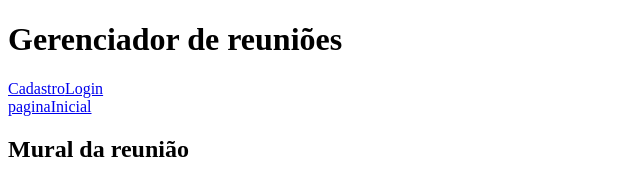
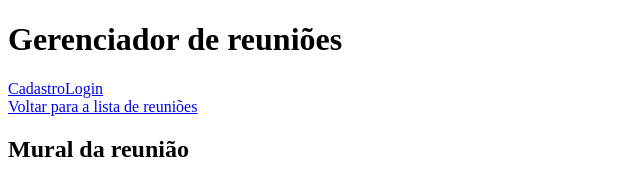
Before and after one commit to MatheusPaixaoG/meeting-manager, an Angular app in the folder mtm-gui/: page /mural in a window 1280 px wide. Shown: the top 184 px of the page, without its empty margins (0-640 px from the left). Built offline with nearby package versions, Linux system fonts and the light colour scheme.

Commit message:
Melhorando a navegação entre componentes

```diff
--- a/mtm-gui/src/app/lista-reunioes/lista-reunioes.component.html
+++ b/mtm-gui/src/app/lista-reunioes/lista-reunioes.component.html
@@ -1,5 +1,5 @@
 <html (mousemove)="onMove()">
-  <a [routerLink]="'/paginaInicial'">paginaInicial</a>
+  <a [routerLink]="'/paginaInicial'" (click)="deslogar()">Deslogar</a>
   <h1>Lista de reuniões</h1>
 
     <ul>
--- a/mtm-gui/src/app/lista-reunioes/lista-reunioes.component.ts
+++ b/mtm-gui/src/app/lista-reunioes/lista-reunioes.component.ts
@@ -1,7 +1,6 @@
 import { Component, OnInit } from '@angular/core';
 import { Reuniao } from '../reuniao';
 import { ReuniaoService } from '../reuniao.service';
-import { LoginComponent } from '../login/login.component';
 import { UsuarioService } from '../usuario.service';
 import { Usuario } from '../usuario';
 
@@ -32,6 +31,11 @@ export class ListaReunioesComponent implements OnInit {
     }
   }
 
+  deslogar(): void {
+    this.usuarioService.deslogar();
+    console.log(this.usuarioService.getActiveUser().nome);
+  }
+
   addActiveMeeting(r: Reuniao): void {
     this.reuniaoService.addActiveMeeting(r);
     this.reuniaoService.setActiveMeeting(r);
--- a/mtm-gui/src/app/mural/mural.component.html
+++ b/mtm-gui/src/app/mural/mural.component.html
@@ -1,5 +1,5 @@
 <html (mousemove)="onMove()">
-  <a [routerLink]="'/paginaInicial'">paginaInicial</a>
+  <a [routerLink]="'/listaReunioes'">Voltar para a lista de reuniões</a>
   <h2>Mural da reunião</h2>
 
     <ul>
--- a/mtm-gui/src/app/usuario.service.ts
+++ b/mtm-gui/src/app/usuario.service.ts
@@ -20,6 +20,11 @@ export class UsuarioService {
   addActiveUser(usuario: Usuario): void {
     usuario = usuario.clone();
     this.usuariosAtivos.push(usuario);
+  }
+
+  deslogar(): void {
+    this.usuarioAtivo = new Usuario();
+    this.usuarioAtivo.nome = "qqq";
   }
 
   setActiveUser(usuario: Usuario): void {
```
Also changed, not shown: 1 other file (tests, documents, lock files or other folders).
